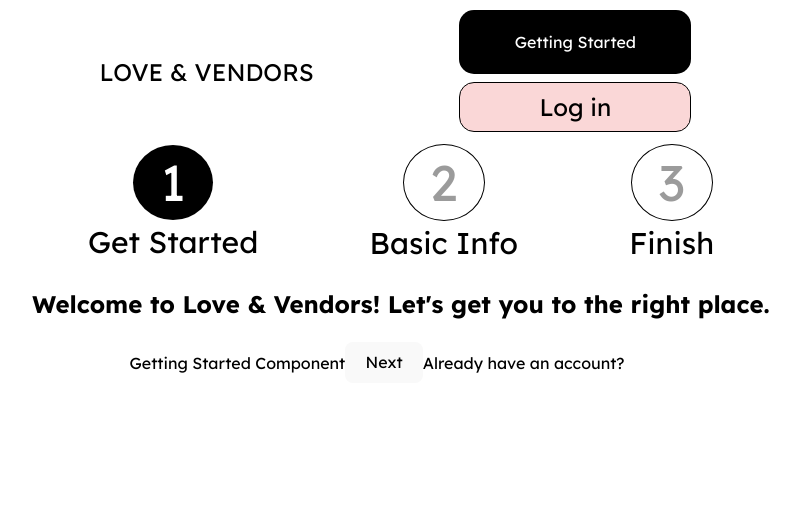
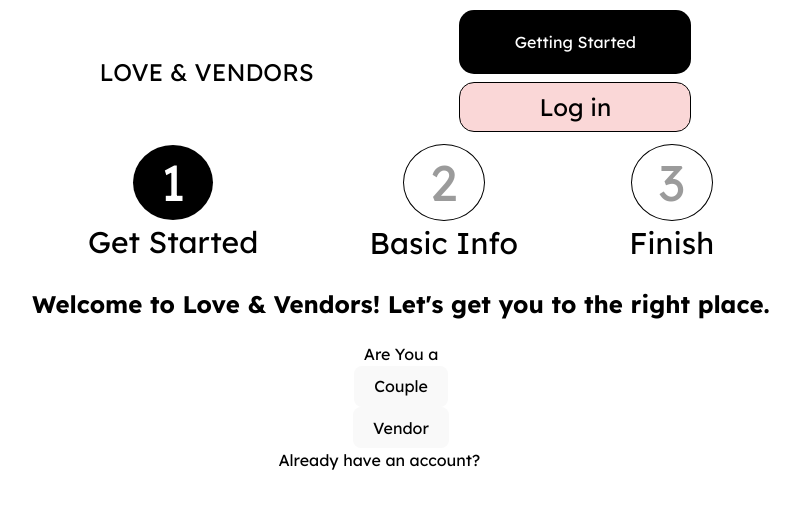
Before and after one commit to Damianpad/love-and-vendors, a React (Vite) app: page /getting-started in a window 1280 px wide. Shown: the top 508 px of the page, without its empty margins (239-1039 px from the left). Built offline with nearby package versions, Linux system fonts and the light colour scheme.

Commit message:
feat: created user role component

```diff
--- a/src/App.jsx
+++ b/src/App.jsx
@@ -8,6 +8,7 @@ import Login from "./components/pages/Login/Login";
 import Navigation from "./components/Navigation/Navigation";
 import CoupleInfo from "./components/pages/CoupleInfo/CoupleInfo";
 import CoupleFinish from "./components/pages/CoupleFinish/CoupleFinish";
+import VendorInfo from "./components/pages/VendorInfo/VendorInfo";
 
 function App() {
   return (
@@ -19,6 +20,7 @@ function App() {
         <Route path="/login" element={<Login />}></Route>
         <Route path="/couple-info" element={<CoupleInfo />}></Route>
         <Route path="/couple-finish" element={<CoupleFinish />}></Route>
+        <Route path="/vendor-info" element={<VendorInfo/>}></Route>
       </Routes>
     </>
   );
--- a/src/components/GSStep/GSStep.jsx
+++ b/src/components/GSStep/GSStep.jsx
@@ -10,15 +10,19 @@ export default function GSStep() {
   const coupleInfo = "/couple-info";
   const coupleFinish = "/couple-finish";
 
+  const vendorInfo = "/vendor-info"
+
   const isOnGetStarted = location.pathname === getStarted;
   const isOnClientInfo = location.pathname === coupleInfo;
   const isOnClientFinish = location.pathname === coupleFinish;
+
+  const isOnVendorInfo = location.pathname === vendorInfo;
 
   return (
     <GSStepStyled>
       <section className="stepContainer">
         <section className="step1">
-          <section className={isOnGetStarted ? "numberContainer"
+          <section className={isOnGetStarted || isOnVendorInfo ? "numberContainer"
           : "numberContainerNotSelected"}>
             <span className="stepNumber">1</span>
           </section>
--- /dev/null
+++ b/src/components/UserRole/UserRole.jsx
@@ -0,0 +1,16 @@
+import { Link } from "react-router-dom";
+import { UserRoleStyled } from "./UserRole.styled";
+
+export default function UserRole() {
+  return (
+    <UserRoleStyled>
+      <span>Are You a</span>
+      <Link to="/couple-info">
+        <button>Couple</button>
+      </Link>
+      <Link to="/vendor-info">
+        <button>Vendor</button>
+      </Link>
+    </UserRoleStyled>
+  );
+}
--- /dev/null
+++ b/src/components/UserRole/UserRole.styled.js
@@ -0,0 +1,7 @@
+import styled from "styled-components";
+
+export const UserRoleStyled = styled.div`
+display: flex;
+flex-direction: column;
+
+`;
--- a/src/components/pages/GettingStarted/GettingStarted.jsx
+++ b/src/components/pages/GettingStarted/GettingStarted.jsx
@@ -2,25 +2,21 @@ import { Link } from "react-router-dom";
 import StartedImage from "../../StartedImage/StartedImage";
 import { GettingStartedStyles } from "./GettingStarted.styled";
 import GSStep from "../../GSStep/GSStep";
+import UserRole from "../../UserRole/UserRole.jsx";
 
 export default function GettingStarted() {
   return (
     <GettingStartedStyles>
       <section>
-        <section>
-          {/* <StartedImage /> */}
-        </section>
+        <section>{/* <StartedImage /> */}</section>
         <section>
           <GSStep />
           <h2>Welcome to Love & Vendors! Let's get you to the right place.</h2>
-          <span>Getting Started Component</span>
-          <Link to="/couple-info">
-            <button>Next</button>
-          </Link>
+          <UserRole />
 
           <span>
             Already have an account?
-            <a href="">Log in</a>
+            <Link>Login</Link>
           </span>
         </section>
       </section>
--- /dev/null
+++ b/src/components/pages/VendorInfo/VendorInfo.jsx
@@ -0,0 +1,10 @@
+import GSStep from "../../GSStep/GSStep";
+
+export default function VendorInfo() {
+  return (
+    <>
+      <GSStep />
+      <h1>Vendor Info</h1>
+    </>
+  );
+}
```
